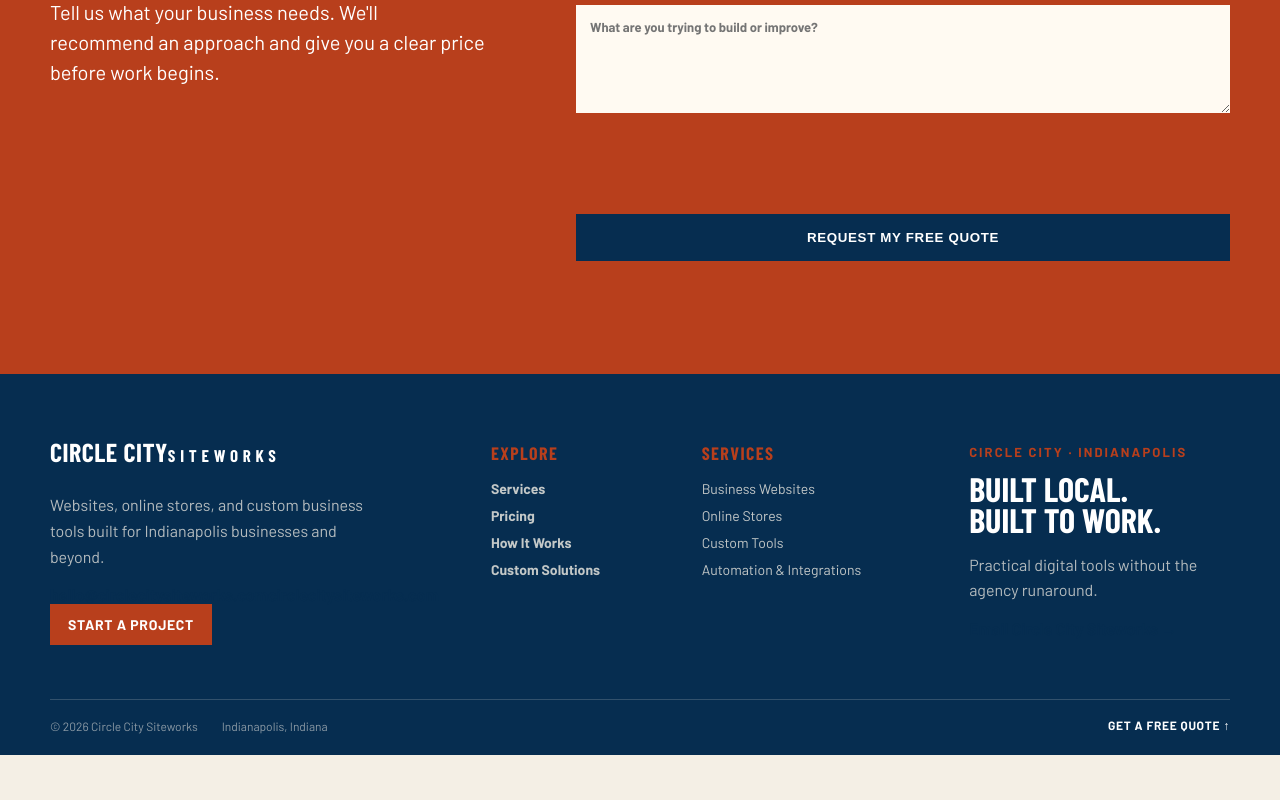
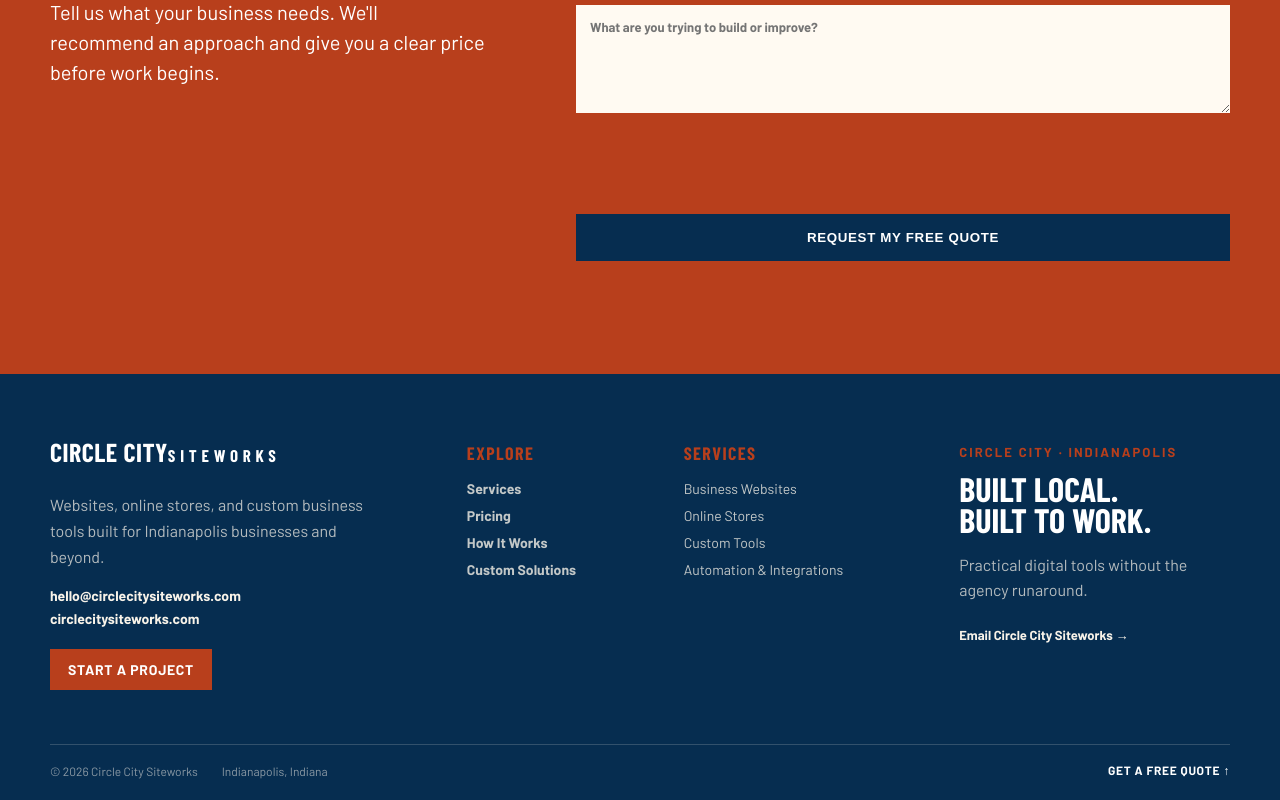
Before and after one commit to tsherlock86/circle-city-siteworks, a Next.js app: page / in a window 1280 px wide. Shown: the part 4096-4896 px from the top of the page. Before the commit the page ends 4851 px from the top, so only its background shows below. Built offline with nearby package versions, Linux system fonts and the light colour scheme; no server answers; a web font is replaced by a local one.

Commit message:
Style footer contact details

```diff
--- a/app/globals.css
+++ b/app/globals.css
@@ -68,3 +68,10 @@
 .formStatus.error{background:rgba(80,0,0,.22)}
 
 .turnstileWrap{min-height:65px;display:flex;align-items:center}
+
+/* Footer contact details */
+.footerContact{display:flex;flex-direction:column;gap:6px;margin:18px 0 22px}
+.footerContact a,.footerEmail{color:#f8f3e9;text-decoration:none;font-weight:700}
+.footerContact a{font-size:14px;overflow-wrap:anywhere}
+.footerContact a:hover,.footerEmail:hover{text-decoration:underline}
+.footerEmail{display:inline-block;margin-top:8px;font-size:13px}
```
